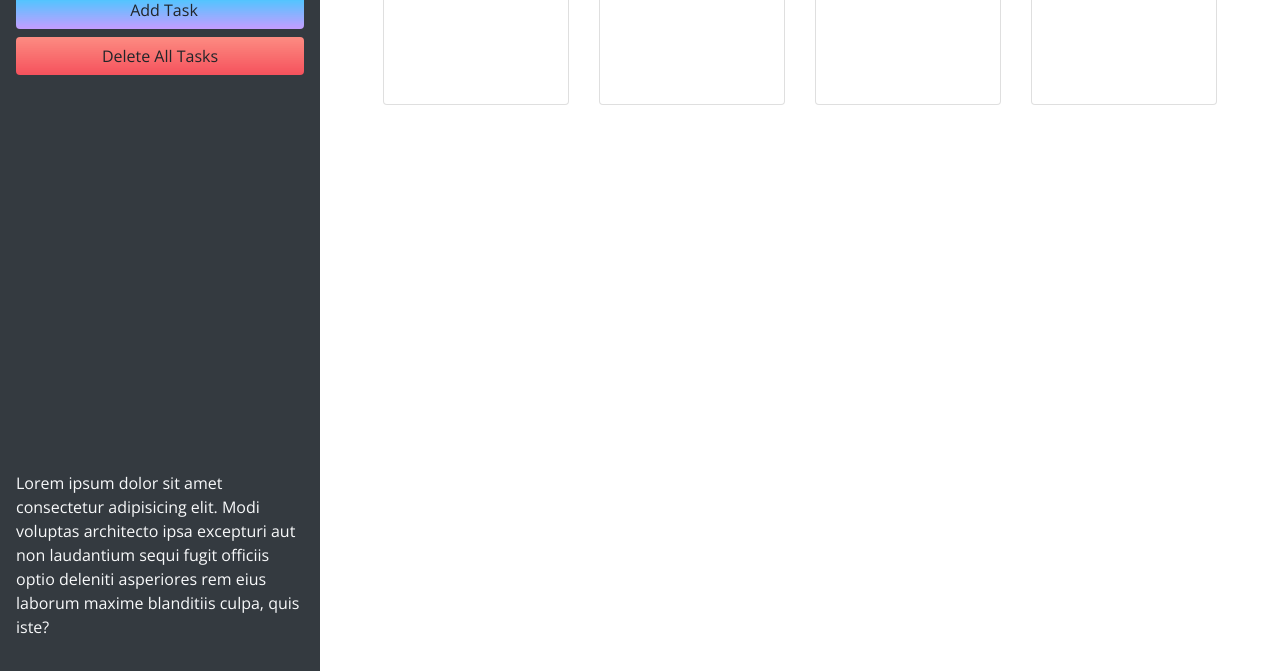
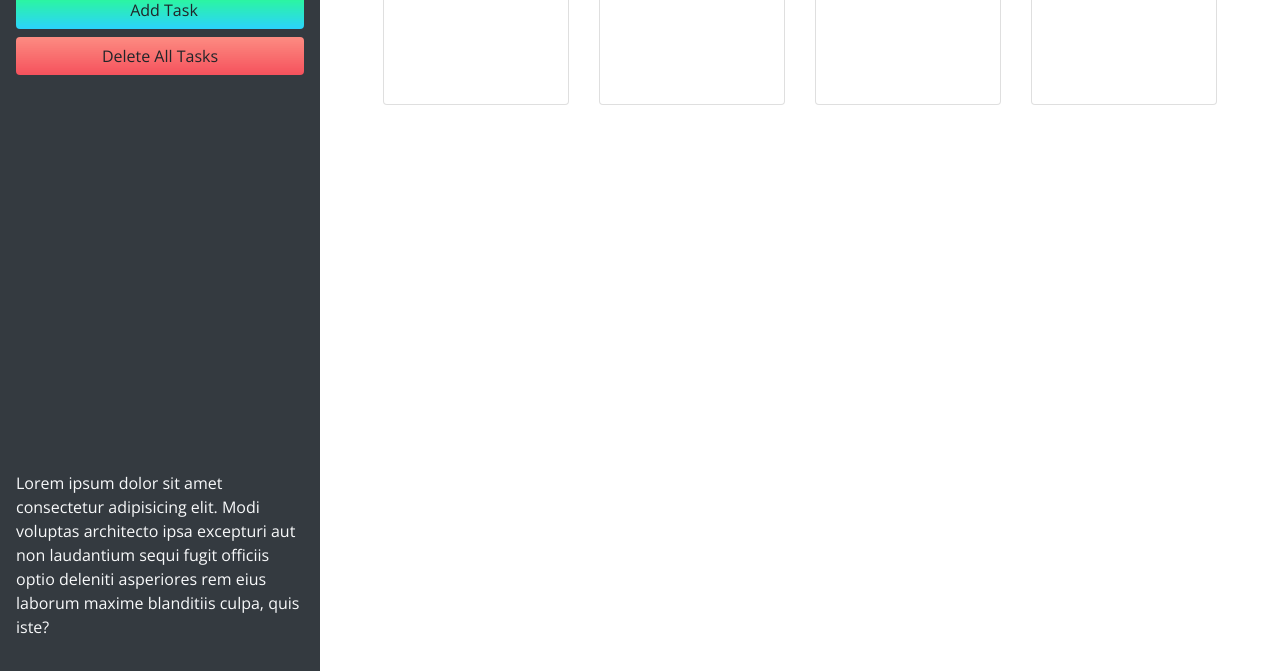
Before and after one commit to tonganknight/taskmaster-pro, a plain HTML site: page index.html in a window 1280 px wide. Shown: the part 129-800 px from the top of the page. Drawn offline with nearby package versions, Linux system fonts and the light colour scheme; a web font is replaced by a local one.

Commit message:
fished button bug

```diff
--- a/assets/css/style.css
+++ b/assets/css/style.css
@@ -63,6 +63,6 @@ background-color: rgba(0,0,0,0.3);
 
 }
 
-.btn-add, .btn-save, .btn-close, .btn-delete:hover{
+.btn-add:hover, .btn-save:hover, .btn-close:hover, .btn-delete:hover{
   background-position: 1px -50px;
 }
```
